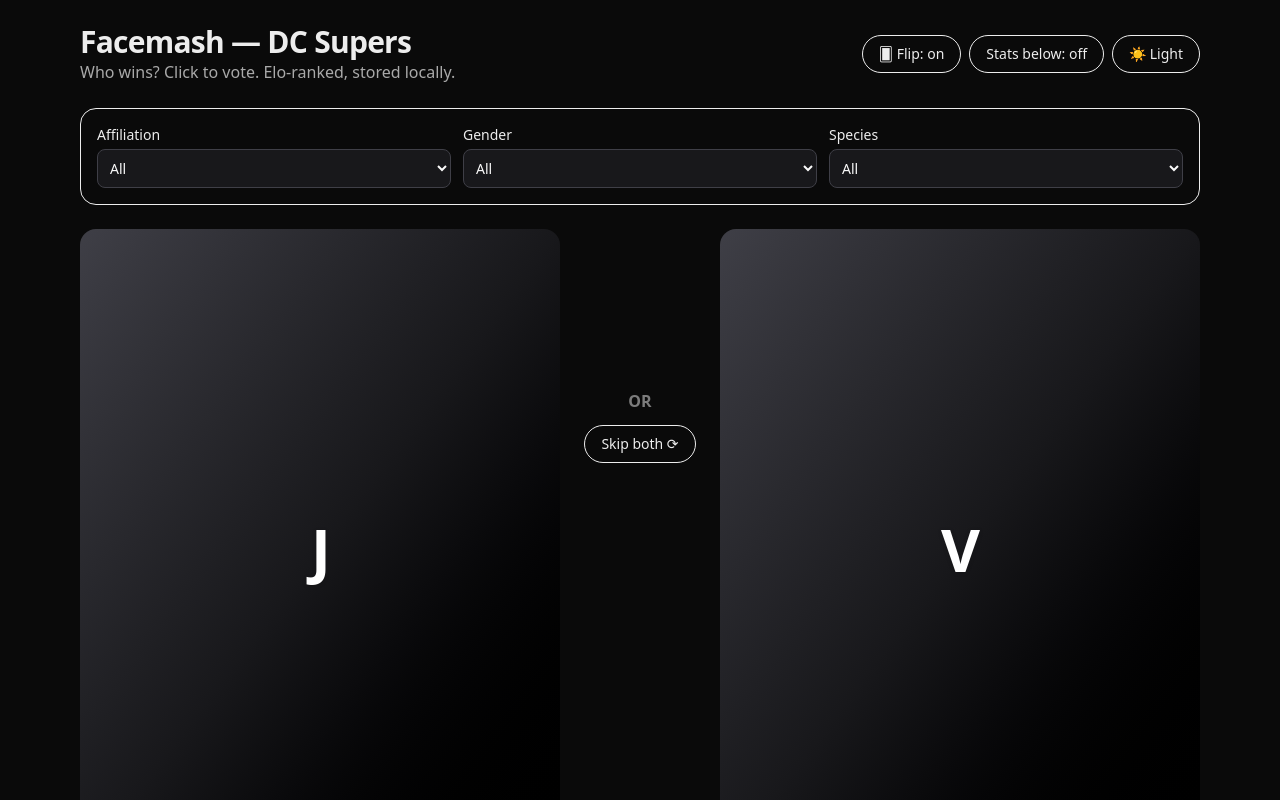
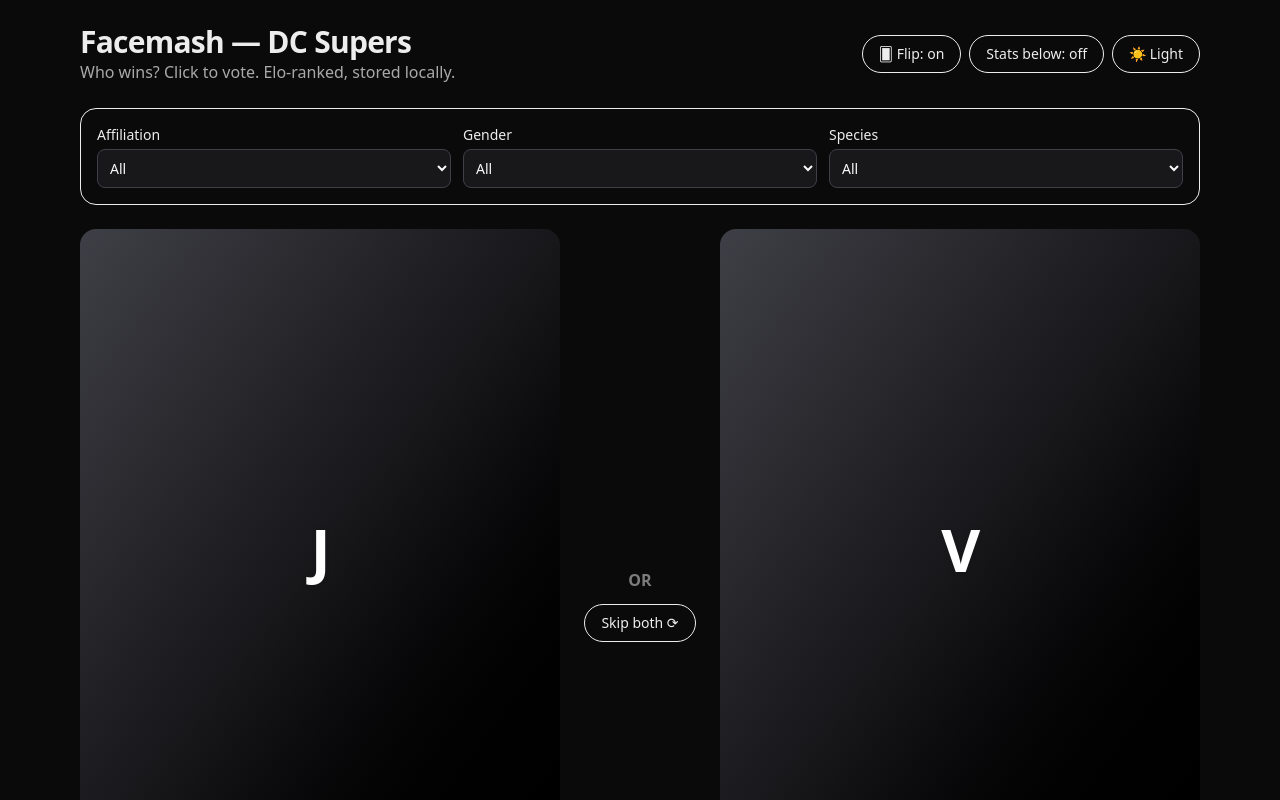
Before and after one commit to Hal-Franca/facemash, a Next.js app: page / in a window 1280 px wide. Shown: the top 800 px of the page. Built offline with nearby package versions, Linux system fonts and the light colour scheme.

Commit message:
fix: shared stats block (badge-first) for flip + below, center skip-both

```diff
--- a/src/app/page.tsx
+++ b/src/app/page.tsx
@@ -6,7 +6,7 @@ import type { Affiliation, Character, Gender, Rating, Species } from "@/data/typ
 import { BASE_ELO, pickPair } from "@/lib/elo";
 import { useRatings } from "@/lib/store";
 import { useTheme } from "@/components/ThemeProvider";
-import { AffiliationBadge, CharacterPortrait, StatCard } from "@/components/CharacterCard";
+import { AffiliationBadge, CharacterPortrait, StatCard, StatDetails, StatHeading } from "@/components/CharacterCard";
 
 type AffFilter = Affiliation | "all";
 type GenderFilter = Gender | "all";
@@ -53,28 +53,10 @@ function VoteCard({
             <div className="[backface-visibility:hidden]">
               <CharacterPortrait c={c} priority />
             </div>
-            {/* Back of card: stats on the card itself */}
-            <div className="absolute inset-0 flex flex-col justify-center overflow-y-auto rounded-2xl border border-zinc-300 bg-zinc-100 p-4 text-left text-xs text-zinc-900 [backface-visibility:hidden] [transform:rotateY(180deg)] dark:border-zinc-700 dark:bg-zinc-900 dark:text-zinc-100">
-              <p className="font-bold">
-                {c.superName} <span className="font-normal opacity-70">({c.name})</span>
-              </p>
-              <p className="mt-1">
-                <AffiliationBadge value={c.affiliation} />
-              </p>
-              <hr className="my-2 border-zinc-300 dark:border-zinc-700" />
-              <p className="opacity-80">{c.universeLabel}</p>
-              <p className="mt-1 opacity-80">{c.teams.join("; ")}</p>
-              <hr className="my-2 border-zinc-300 dark:border-zinc-700" />
-              <p>
-                <span className="font-semibold">Powers: </span>
-                {c.powers.join(", ")}
-              </p>
-              <p className="mt-1 opacity-80">
-                First: {c.firstAppearance.comic} {c.firstAppearance.issue} ({c.firstAppearance.year})
-              </p>
-              <p className="mt-1 font-semibold">Elo: {elo}</p>
-              <hr className="my-2 border-zinc-300 dark:border-zinc-700" />
-              <p className="opacity-70">{c.bio}</p>
+            {/* Back of card: same stats block as below the card */}
+            <div className="absolute inset-0 overflow-y-auto rounded-2xl border border-zinc-300 bg-zinc-100 p-4 text-left text-xs text-zinc-900 [backface-visibility:hidden] [transform:rotateY(180deg)] dark:border-zinc-700 dark:bg-zinc-900 dark:text-zinc-100">
+              <StatHeading c={c} />
+              <StatDetails c={c} elo={elo} />
             </div>
           </div>
         </div>
@@ -222,14 +204,14 @@ export default function Home() {
       {/* Arena */}
       {left && right ? (
         <section className="mt-6">
-          <div className="grid gap-6 sm:grid-cols-[1fr_auto_1fr] sm:items-start">
+          <div className="grid gap-6 sm:grid-cols-[1fr_auto_1fr]">
             <div>
               <VoteCard c={left} rating={rOf(left.id)} flipEnabled={flipEnabled} showBelow={showBelow} onVote={() => choose(left.id, right.id)} />
               <p className="mt-3 text-center text-sm">
                 <button onClick={() => skipOne(left.id)} className="rounded-full border px-4 py-2">Skip right (keep left)</button>
               </p>
             </div>
-            <div className="flex flex-row items-center justify-center gap-2 pt-0 sm:flex-col sm:gap-3 sm:pt-40">
+            <div className="flex flex-row items-center justify-center gap-2 sm:min-w-28 sm:flex-col sm:gap-3">
               <div className="font-black opacity-50">OR</div>
               <button onClick={skipBoth} className="rounded-full border px-4 py-2 text-sm">Skip both ⟳</button>
             </div>
--- a/src/components/CharacterCard.tsx
+++ b/src/components/CharacterCard.tsx
@@ -57,12 +57,30 @@ export function CharacterPortrait({ c, priority = false }: { c: Character; prior
 export function StatCard({ c, elo }: { c: Character; elo?: number }) {
   return (
     <div className="mt-3 w-full rounded-2xl border border-zinc-200 bg-white/80 p-4 text-left text-sm dark:border-zinc-800 dark:bg-zinc-950/80">
-      <p className="font-bold">
+      <StatHeading c={c} />
+      <StatDetails c={c} elo={elo} />
+    </div>
+  );
+}
+
+/** Badge-first heading shared by the below-card stats and the flip-card back. */
+export function StatHeading({ c }: { c: Character }) {
+  return (
+    <>
+      <p>
+        <AffiliationBadge value={c.affiliation} />
+      </p>
+      <p className="mt-1 font-bold">
         {c.superName} <span className="font-normal opacity-70">({c.name})</span>
       </p>
-      <p className="mt-1">
-        <AffiliationBadge value={c.affiliation} />
-      </p>
+    </>
+  );
+}
+
+/** Full labeled stat block (universe → bio) shared by both stats views. */
+export function StatDetails({ c, elo }: { c: Character; elo?: number }) {
+  return (
+    <>
       <dl className="mt-2 space-y-1 opacity-90">
         <div className="flex gap-2"><dt className="font-semibold">Universe:</dt><dd>{c.universeLabel}</dd></div>
         <div className="flex gap-2"><dt className="font-semibold">Affiliation:</dt><dd className="capitalize">{c.affiliation}</dd></div>
@@ -76,6 +94,6 @@ export function StatCard({ c, elo }: { c: Character; elo?: number }) {
         )}
       </dl>
       <p className="mt-2 opacity-70">{c.bio}</p>
-    </div>
+    </>
   );
 }
```
